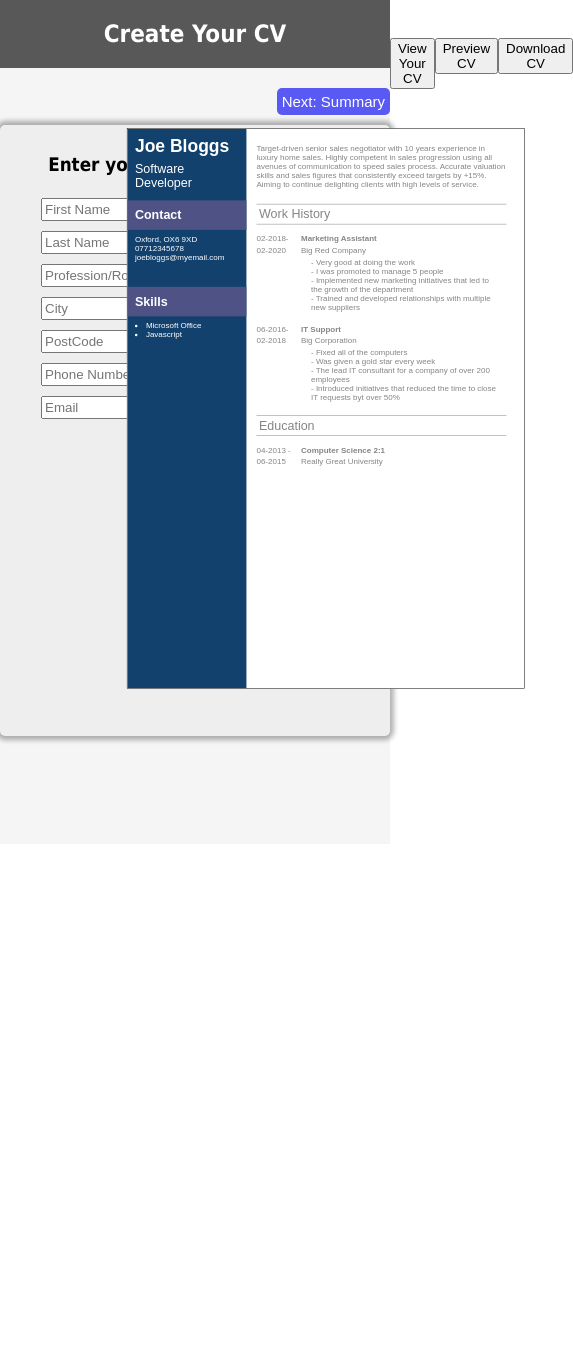
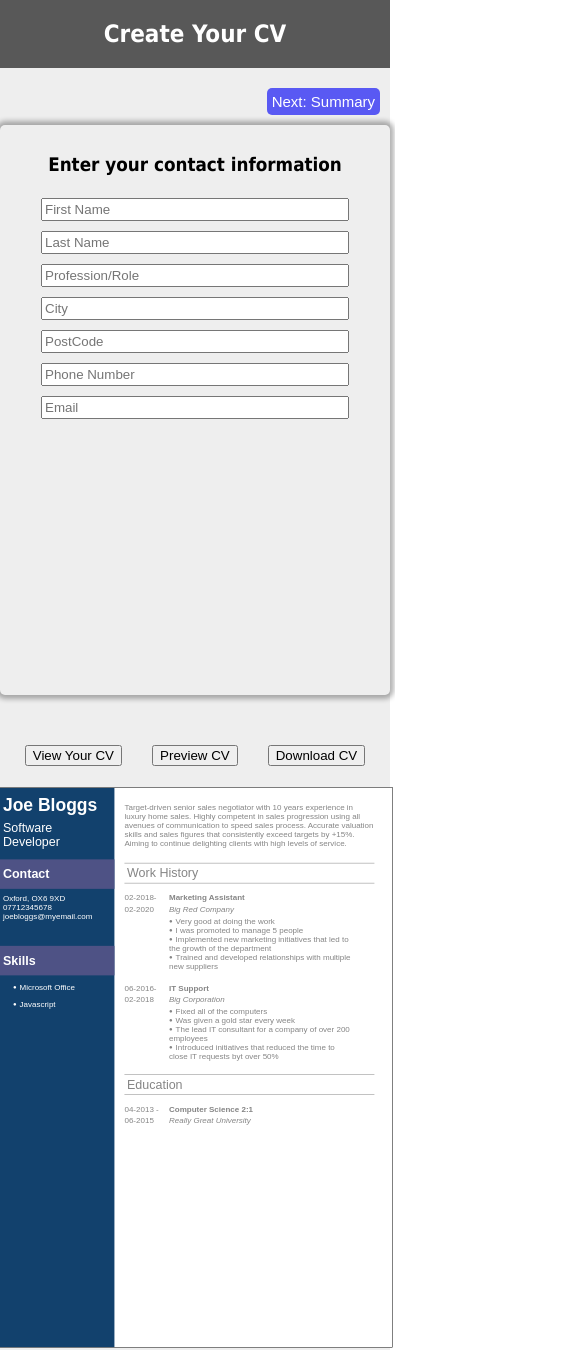
Before and after one commit to Jackfcs/cv-project, a React (Create React App) app: page / in a window 390 px wide. Shown: the whole page, 573 px wide, since content can reach past the window. Before the commit the page ends 844 px from the top, so only its background shows below. Built offline with nearby package versions, Linux system fonts and the light colour scheme.

Commit message:
Adding media queries for responsive layout, need to finalise cv section formatting

```diff
--- a/src/components/CVSectionQuestions/PersonalInfo.js
+++ b/src/components/CVSectionQuestions/PersonalInfo.js
@@ -12,7 +12,7 @@ class PersonalInfo extends Component {
       if (this.props.questionState === 0) {
           pInfo = <div>
           <h3 className={this.props.className}>
-            Enter your contact information
+          Enter your contact information
           </h3>
           <Name
             inputs={this.props.inputs}
--- a/src/components/DisplayCVSections/DisplayCV.js
+++ b/src/components/DisplayCVSections/DisplayCV.js
@@ -1,11 +1,11 @@
 import React, { Component } from "react";
 import "../../css/DisplayCV.css";
 import Button from "../Button";
-import {format} from 'date-fns'
+import { format } from "date-fns";
 import WorkExperienceInstance from "./WorkExperienceInstance";
-import EducationInstance from "./EducationInstance"
+import EducationInstance from "./EducationInstance";
 import uniqid from "uniqid";
-import Skills from "./Skills"
+import Skills from "./Skills";
 
 class DisplayCV extends Component {
   constructor(props) {
@@ -33,10 +33,18 @@ class DisplayCV extends Component {
             startDate: format(new Date(2018, 1, 11), "yyyy-MM"),
             endDate: format(new Date(2020, 1, 11), "yyyy-MM"),
             points: [
-              {id: uniqid(), point: "Very good at doing the work"},
-              {id: uniqid(), point: "I was promoted to manage 5 people"},
-              {id: uniqid(), point: "Implemented new marketing initiatives that led to the growth of the department"},
-              {id: uniqid(), point: "Trained and developed relationships with multiple new suppliers"},
+              { id: uniqid(), point: "Very good at doing the work" },
+              { id: uniqid(), point: "I was promoted to manage 5 people" },
+              {
+                id: uniqid(),
+                point:
+                  "Implemented new marketing initiatives that led to the growth of the department",
+              },
+              {
+                id: uniqid(),
+                point:
+                  "Trained and developed relationships with multiple new suppliers",
+              },
             ],
           },
           {
@@ -46,12 +54,20 @@ class DisplayCV extends Component {
             startDate: format(new Date(2016, 5, 11), "yyyy-MM"),
             endDate: format(new Date(2018, 1, 11), "yyyy-MM"),
             points: [
-              {id: uniqid(), point: "Fixed all of the computers"},
-              {id: uniqid(), point: "Was given a gold star every week"},
-              {id: uniqid(), point: "The lead IT consultant for a company of over 200 employees"},
-              {id: uniqid(), point: "Introduced initiatives that reduced the time to close IT requests byt over 50%"},
+              { id: uniqid(), point: "Fixed all of the computers" },
+              { id: uniqid(), point: "Was given a gold star every week" },
+              {
+                id: uniqid(),
+                point:
+                  "The lead IT consultant for a company of over 200 employees",
+              },
+              {
+                id: uniqid(),
+                point:
+                  "Introduced initiatives that reduced the time to close IT requests byt over 50%",
+              },
             ],
-          }
+          },
         ],
         education: [
           {
@@ -60,10 +76,9 @@ class DisplayCV extends Component {
             school: "Really Great University",
             startDate: format(new Date(2013, 3, 11), "yyyy-MM"),
             endDate: format(new Date(2015, 5, 11), "yyyy-MM"),
-
-          }
+          },
         ],
-        skills: ["Microsoft Office", "Javascript"]
+        skills: ["Microsoft Office", "Javascript"],
       },
     };
     this.whichView = this.whichView.bind(this);
@@ -72,7 +87,7 @@ class DisplayCV extends Component {
     this.generatePDF = this.generatePDF.bind(this);
   }
 
-  whichView(key = '') {
+  whichView(key = "") {
     if (this.state.viewing === "preview") {
       return this.state.preview[key];
     } else if (this.state.viewing === "custom") {
@@ -97,7 +112,7 @@ class DisplayCV extends Component {
   generatePDF() {
     const cv = document.getElementById("cv-display-container");
     if (this.state.cvView === "small-view" || this.state.cvView === "preview") {
-      cv.className = ''
+      cv.className = "";
     }
     let opt = {
       margin: 0,
@@ -110,11 +125,12 @@ class DisplayCV extends Component {
       },
     };
     window.html2pdf(cv, opt);
-    if (this.state.cvView === "small-view") {
-      cv.className = "small-view"
-    } else {
-        cv.className = "preview"
-    }
+    // if (this.state.cvView === "small-view") {
+    //   cv.className = "small-view";
+    // } else {
+    //   cv.className = "preview";
+    // }
+    cv.className = this.state.cvView
   }
 
   previewCV() {
@@ -134,12 +150,20 @@ class DisplayCV extends Component {
   render() {
     const { whichView } = this;
     return (
-      <div>
+      <div className="display-cv-section">
+        <div className="cv-and-buttons">
           <div className="cv-buttons">
-        <Button onSubmit={this.displayPreview} text={this.state.buttonText} />
-        <Button onSubmit={this.previewCV} text={this.state.previewButtonText} />
+            <Button
+              onSubmit={this.displayPreview}
+              text={this.state.buttonText}
+            />
+            <Button
+              onSubmit={this.previewCV}
+              text={this.state.previewButtonText}
+            />
             <Button onSubmit={this.generatePDF} text="Download CV" />
           </div>
+          <div className="cropper">
           <div id="cv-display-container" className={this.state.cvView}>
             <div className="leftBar">
               <div className="nameD">
@@ -160,17 +184,29 @@ class DisplayCV extends Component {
               <div className="titleLeft">
                 <div className="contactTitle">Skills</div>
               </div>
-            <Skills whichView={whichView} preview={this.state.preview.skills} inputs={this.props.inputs.skills}/>
+              <Skills
+                whichView={whichView}
+                preview={this.state.preview.skills}
+                inputs={this.props.inputs.skills}
+              />
             </div>
             <div className="main-content">
               <div className="summaryD">{whichView("summary")}</div>
               <div className="work-history-title">Work History</div>
-        <WorkExperienceInstance whichView={whichView} preview={this.state.preview.workExperience} inputs={this.props.inputs.workExperience}/>
+              <WorkExperienceInstance
+                whichView={whichView}
+                preview={this.state.preview.workExperience}
+                inputs={this.props.inputs.workExperience}
+              />
               <div className="work-history-title">Education</div>
-        <EducationInstance whichView={whichView} preview={this.state.preview.education} inputs={this.props.inputs.education}/>
-
+              <EducationInstance
+                whichView={whichView}
+                preview={this.state.preview.education}
+                inputs={this.props.inputs.education}
+              />
             </div>
-
+          </div>
+          </div>
         </div>
       </div>
     );
--- a/src/components/DisplayCVSections/Skills.js
+++ b/src/components/DisplayCVSections/Skills.js
@@ -12,9 +12,9 @@ class Skills extends Component {
             <div>
                 {result.map((item, index) => {
                     return (
-                        <div key={index}>
+                        <ul key={index}>
                             <li>{item}</li>
-                        </div>
+                        </ul>
                     )
                 })}
             </div>
--- a/src/components/DisplayCVSections/WorkExperienceInstance.js
+++ b/src/components/DisplayCVSections/WorkExperienceInstance.js
@@ -45,7 +45,7 @@ class WorkExperienceInstance extends Component {
 
                 <ul className="list">
                   {item.points.map((point) => {
-                    return <span key={point.id}>- {point.point}<br/></span>;
+                    return <li key={point.id}>{point.point}<br/></li>;
                   })}
                 </ul>
               </div>
--- a/src/css/App.css
+++ b/src/css/App.css
@@ -1,9 +1,9 @@
 
 
-.body {
-  height: 100vh;
+.body {;
   font-family:'Tahoma', 'sans-serif';
-  background-color: rgb(245, 245, 245);
+  background-color: rgb(238, 238, 238);
+  height: auto;
 
 }
 
@@ -18,10 +18,10 @@
 
 
 .inputs-container {
-  height: 70vh;
+  height: 550px;
   overflow-y: auto;
   overflow-x: none;
-  background: rgb(238, 238, 238);
+  background-color: rgb(238, 238, 238);
   width: 370px;
   box-shadow: 0px 0px 5px 4px rgba(0, 0, 0, 0.3);
   border-radius: 5px;
@@ -47,7 +47,34 @@
 
 .cv-container{
   z-index: 2;
-  position: relative;
-  bottom: 50px;
+  /* position: relative;
+  bottom: 50px; */
 
 }
+
+@media (max-width: 805px){
+  .App {
+    flex-direction: column;
+    align-content: center;
+    justify-content: center;
+    width: 100vw;
+  }
+
+  .nav-and-inputs-container{
+    display: flex;
+    flex-direction: column;
+    align-items: center;
+  }
+
+  .navigation{
+    width: 370px;
+  }
+
+  .cv-container{
+    display: flex;
+    flex-direction: column;
+    width: 100vw;
+    justify-items: center;
+  }
+
+}
--- a/src/css/DisplayCV.css
+++ b/src/css/DisplayCV.css
@@ -13,13 +13,39 @@
 
 }
 
+.cv-and-buttons{
+    height: 605px;
+    display: flex;
+    flex-direction: column;
+    justify-content: space-between;
+}
+
+.preview {
+
+    position: absolute;
+    transform: scale(1);
+    right: 50px;
+    top: 100px;
+    z-index: 2;
+
+}
+
+.cropper{
+    width:106mm;
+    height:149mm;
+    overflow:hidden;
+}
+
 .small-view {
 
-    position: absolute;
+    position: relative;
     transform: scale(0.5);
-    top: -190px;
+    right: 52.5mm;
+    bottom: 74.05mm;
+
+    /* top: -150px;
     right: -150px;
-    z-index: -1;
+    z-index: -1; */
 
 }
 
@@ -68,14 +94,7 @@
     display: none;
 }
 
-.preview {
 
-    position: absolute;
-    transform: scale(1);
-    right: 50px;
-    z-index: 2;
-
-}
 
 .cv-buttons {
     display: flex;
@@ -106,3 +125,26 @@
 .emailD {
     margin-bottom: 50px;
 }
+
+@media (max-width: 805px){
+
+    .display-cv-section{
+
+    }
+
+    .cv-and-buttons{
+        margin-top: -50px;
+        height: 605px;
+        display: flex;
+        flex-direction: column;
+        justify-content: space-between;
+        max-width: 210mm;
+        justify-self: center;
+    }
+
+    .cv-buttons{
+        max-width: 210mm;
+    }
+
+
+}
--- a/src/css/WorkExperienceInstance.css
+++ b/src/css/WorkExperienceInstance.css
@@ -22,6 +22,10 @@
     margin-bottom: 5px;
 }
 
+.employer{
+    font-style: italic;
+}
+
 .list {
     position: relative;
     right: 20px;
@@ -31,3 +35,22 @@
 .info{
     width: 600px;
 }
+
+ul {
+    list-style: none;
+}
+
+li{
+    position: relative;
+    right: 20px;
+}
+
+li:before{
+    content: "\25CF";
+    margin-right: 6px;
+    font-size: 12px;
+    vertical-align: middle;
+    font-family: Arial, Helvetica, sans-serif;
+    position:relative;
+    bottom: 2px;
+}
```
Lines whose indentation alone changed are shown as unchanged.
